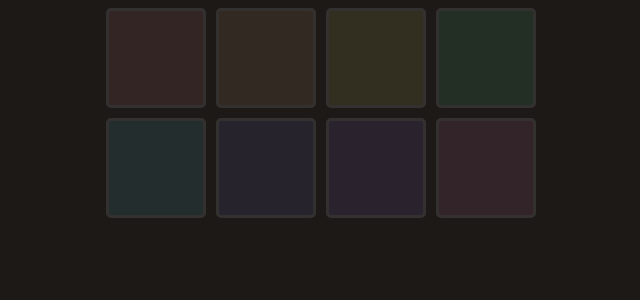
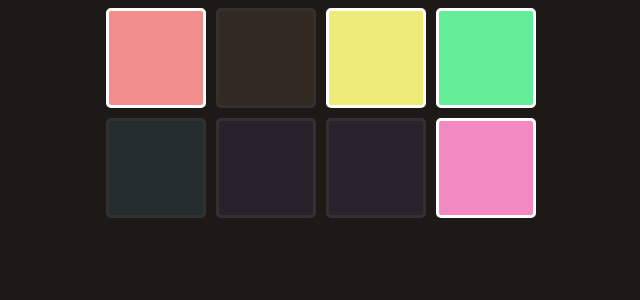
Before and after one commit to Urahara-99/chef-claude, a React (Vite) app: page / in a window 1280 px wide. Shown: the top 300 px of the page, without its empty margins (319-959 px from the left). Built offline with nearby package versions, Linux system fonts and the light colour scheme.

Commit message:
pads-challeng3

```diff
--- a/src/components/Rough.jsx
+++ b/src/components/Rough.jsx
@@ -4,13 +4,15 @@ import RoughWork from './RoughWork';
 
 const Rough = () => {
     const [pads, setPads]= React.useState(padData);
-    const displayColor = pads.map(pad=>(
-        <RoughWork key={pad.id} color={pad.color} id={pad.id} display={pad.on} toggle={toggleButton}/>
-    ))
+
     function toggleButton(id){
       setPads(prev=> prev.map(pad=>{
         return pad.id === id ? {...pad, on: !pad.on} : pad })
         )}
+
+    const displayColor = pads.map(pad=>(
+        <RoughWork key={pad.id} color={pad.color} id={pad.id} display={pad.on} toggle={toggleButton}/>
+    ))
 
   return (
 
--- a/src/components/RoughWork.jsx
+++ b/src/components/RoughWork.jsx
@@ -2,15 +2,10 @@ import React from 'react'
 
 const RoughWork = (props) => {
 
-  const [display, setDisplay] = React.useState(props.on);
-
-  const styles = {
-  backgroundColor: props.color,
- }
   return (
     <>
-      <button style={styles}
-      className={display ? "on" : null }
+    <button style={{ backgroundColor: props.color}}
+      className={props.display ? "on" : undefined }
       onClick={()=>props.toggle(props.id)}></button>
     </>
   )
```
